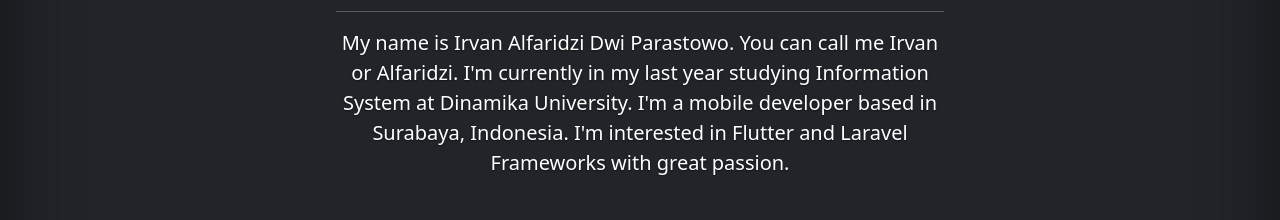
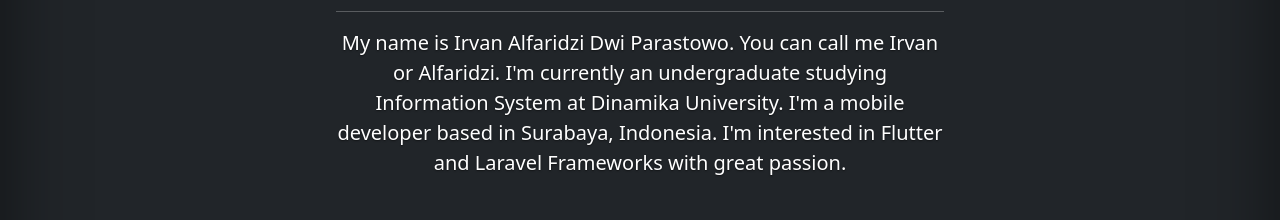
Before and after one commit to irvanalfaridzi/portofolio, a plain HTML site: page index.html in a window 1280 px wide. Shown: the part 155-375 px from the top of the page. Drawn offline with nearby package versions, Linux system fonts and the light colour scheme.

Commit message:
update profile

```diff
--- a/index.html
+++ b/index.html
@@ -55,7 +55,7 @@
           <h1>Hello.</h1>
           <hr>
         <p class="lead">My name is Irvan Alfaridzi Dwi Parastowo. You can call me Irvan or Alfaridzi.
-          I'm currently in my last year studying Information System at Dinamika University.
+          I'm currently an undergraduate studying Information System at Dinamika University.
           I'm a mobile developer based in Surabaya, Indonesia. I'm interested in Flutter and Laravel Frameworks with great passion.</p>
         </div>
         <div class="row">
```
